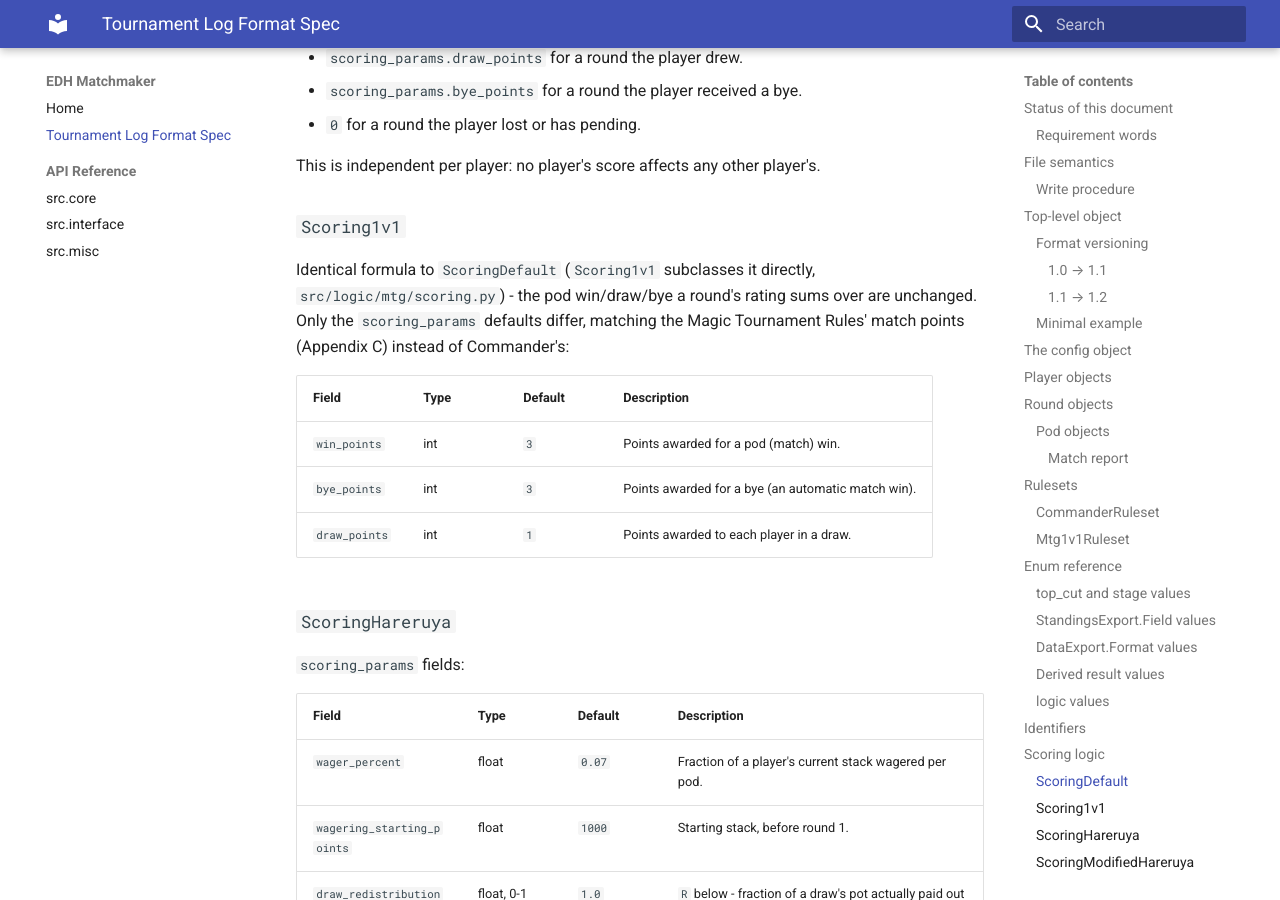
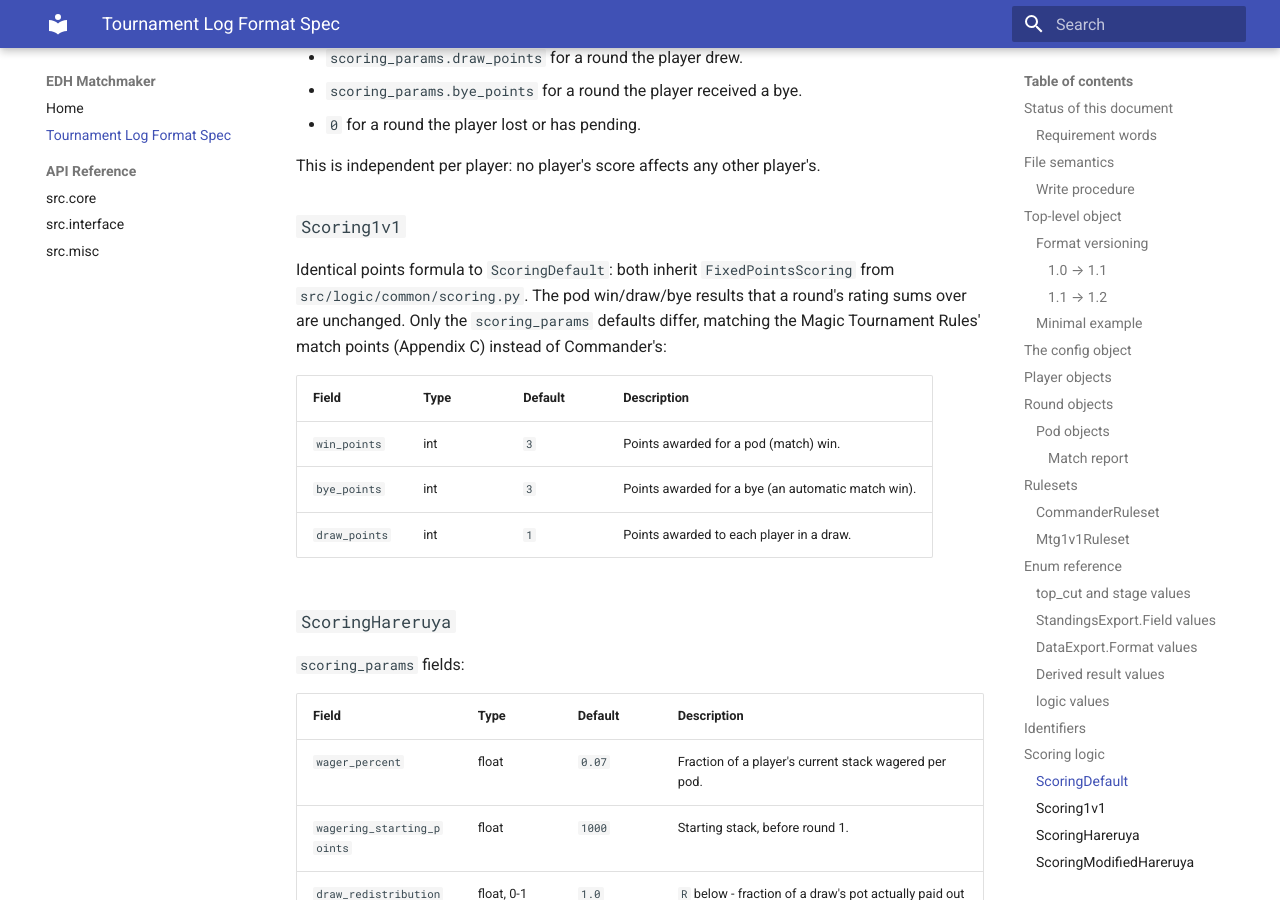
Before and after one commit to eVen-gits/EDH_matchmaker, an MkDocs documentation site: the page built from docs/tournament-log-spec.md, in a window 1280 px wide and 900 px high, scrolled down 13908 px. Built offline with MkDocs 1.6.1 and Material for MkDocs 9.7.7, drawn with Linux system fonts in a browser that asks for light colours; some of the changed text lies outside the part shown.

Commit message:
no-mistakes(document): Correct stale discovery and scoring inheritance documentation

```diff
--- a/docs/tournament-log-spec.md
+++ b/docs/tournament-log-spec.md
@@ -500,9 +500,9 @@ player's.
 
 ### `Scoring1v1`
 
-Identical formula to `ScoringDefault` (`Scoring1v1` subclasses it directly,
-`src/logic/mtg/scoring.py`) - the pod win/draw/bye a round's rating sums
-over are unchanged. Only the `scoring_params` defaults differ, matching the
+Identical points formula to `ScoringDefault`: both inherit `FixedPointsScoring`
+from `src/logic/common/scoring.py`. The pod win/draw/bye results that a round's
+rating sums over are unchanged. Only the `scoring_params` defaults differ, matching the
 Magic Tournament Rules' match points (Appendix C) instead of Commander's:
 
 | Field | Type | Default | Description |
```
Also changed, not shown: other parts of docs/tournament-log-spec.md (+1 -1 lines), CONTEXT.md (+4 -16 lines), CONTRIBUTING.md (+2 -3 lines), 1 other file.
